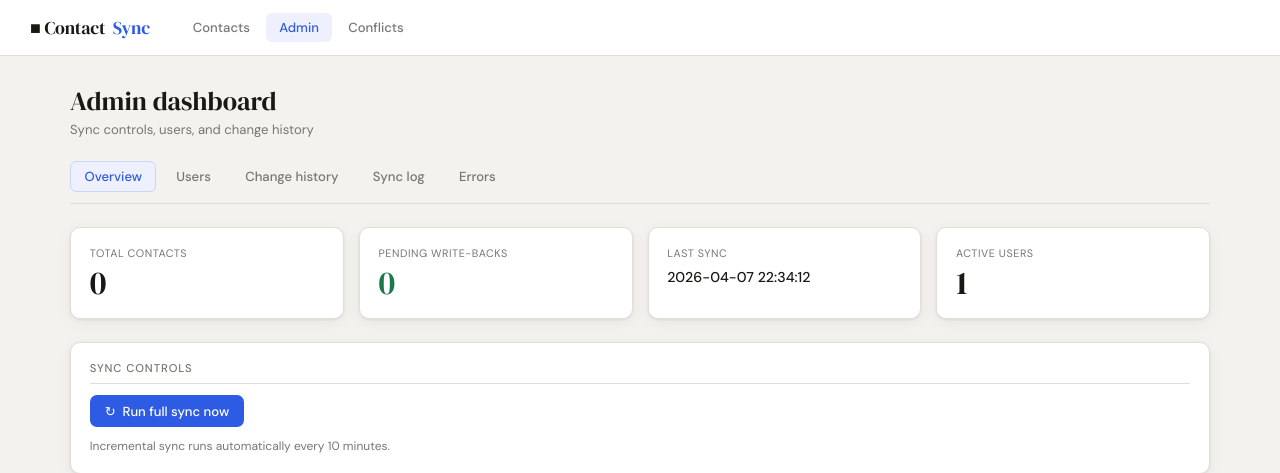
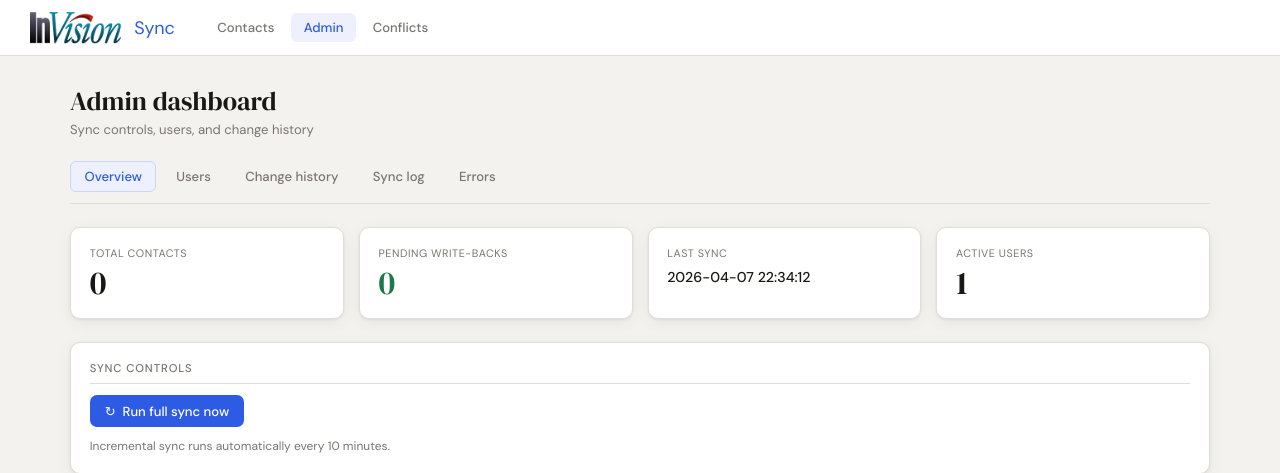
Before and after one commit to jkharty/ContactSync, a Flask app: page /admin in a window 1280 px wide. Shown: the top 473 px of the page. Run offline with Flask 3, Linux system fonts and the light colour scheme; the visitor is signed in with stand-in values (Sample User, id 1); data comes from the database, SQL or seed files in the repository; data that the repository does not hold is empty; parts of the project's set-up code (start-up, migrations or seed data) failed here and were passed over.

Commit message:
Rebrand to InVision Sync with logo in nav
Co-Authored-By: Claude Sonnet 4.6 <noreply@anthropic.com>

```diff
--- a/templates/base.html
+++ b/templates/base.html
@@ -3,7 +3,7 @@
 <head>
 <meta charset="UTF-8">
 <meta name="viewport" content="width=device-width, initial-scale=1.0">
-<title>{% block title %}Contacts{% endblock %} — ContactSync</title>
+<title>{% block title %}Contacts{% endblock %} — InVision Sync</title>
 <link rel="preconnect" href="https://fonts.googleapis.com">
 <link href="https://fonts.googleapis.com/css2?family=DM+Serif+Display&family=DM+Sans:wght@300;400;500&display=swap" rel="stylesheet">
 <style>
@@ -46,7 +46,6 @@
     z-index: 100;
   }
   .nav-brand {
-    font-family: 'DM Serif Display', serif;
     font-size: 1.2rem;
     color: var(--text);
     text-decoration: none;
@@ -353,7 +352,8 @@
 
 <nav>
   <a class="nav-brand" href="{{ url_for('contacts') }}">
-    &#9632; Contact<span>Sync</span>
+    <img src="{{ url_for('static', filename='images/invision_logo.jpg') }}" alt="InVision" style="height:32px; width:auto; vertical-align:middle; margin-right:.35rem;">
+    <span>Sync</span>
   </a>
   <div class="nav-links">
     <a class="nav-link {% if request.endpoint=='contacts' %}active{% endif %}"
```
Also changed, not shown: static/images/invision_logo.jpg (added).
